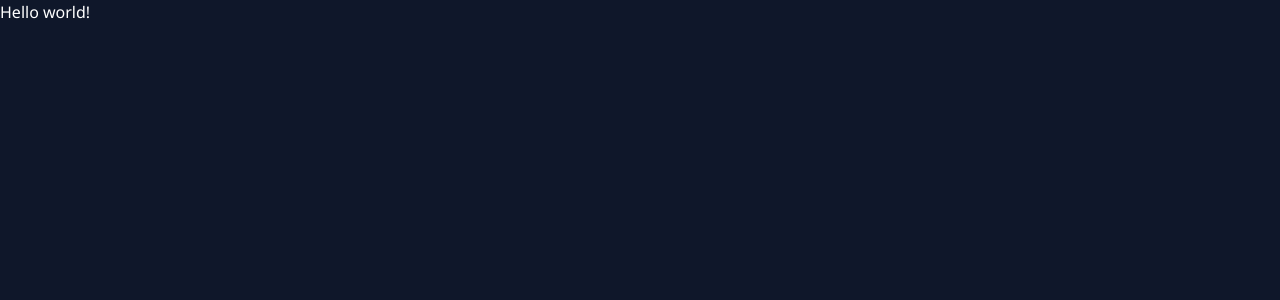
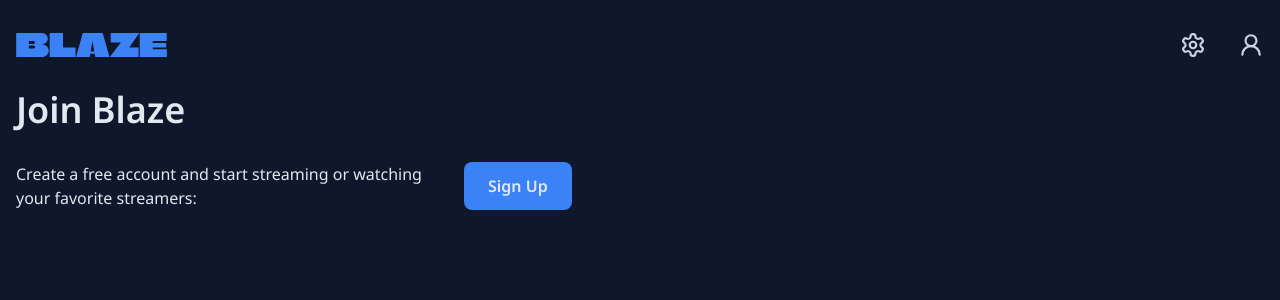
Before and after one commit to MisterKirill/blaze, a Next.js app in the folder web/: page / in a window 1280 px wide. Shown: the top 300 px of the page. Built offline with nearby package versions, Linux system fonts and the light colour scheme.

Commit message:
feat(web): start home page

```diff
--- a/web/src/app/layout.tsx
+++ b/web/src/app/layout.tsx
@@ -1,6 +1,7 @@
 import type { Metadata } from "next";
 import { Noto_Sans } from "next/font/google";
 import "./globals.css";
+import Header from "@/components/Header";
 
 const notoSans = Noto_Sans({
   subsets: ["latin", "cyrillic"],
@@ -18,7 +19,13 @@ export default function RootLayout({
 }>) {
   return (
     <html lang="en">
-      <body className={`${notoSans.className} antialiased`}>{children}</body>
+      <body className={`${notoSans.className} antialiased text-slate-200`}>
+        <Header />
+
+        <main className="container">
+          {children}
+        </main>
+      </body>
     </html>
   );
 }
--- a/web/src/app/page.tsx
+++ b/web/src/app/page.tsx
@@ -1,7 +1,18 @@
+import Button from "@/components/ui/Button";
+import Link from "next/link";
+
 export default function Page() {
   return (
     <>
-      Hello world!
+      <h1 className="font-semibold text-4xl mb-8">Join Blaze</h1>
+      <div className="flex flex-col md:flex-row gap-8 md:items-center">
+        <span className="max-w-[26rem]">
+          Create a free account and start streaming or watching your favorite streamers:
+        </span>
+        <Link href="/signup">
+          <Button>Sign Up</Button>
+        </Link>
+      </div>
     </>
   );
 }
--- /dev/null
+++ b/web/src/components/Header.tsx
@@ -0,0 +1,22 @@
+import { Settings, UserRound } from "lucide-react";
+import Image from "next/image";
+import Link from "next/link";
+
+export default function Header() {
+  return (
+    <header className="container flex items-center justify-between py-8">
+      <Link href="/">
+        <Image src="/logo.svg" alt="Blaze Logo" className="h-6 w-auto" width={0} height={0} />
+      </Link>
+
+      <div className="flex gap-8">
+        <Link href="/settings">
+          <Settings size={26} className="text-slate-300 hover:text-slate-400" />
+        </Link>
+        <Link href="/user">
+          <UserRound size={26} className="text-slate-300 hover:text-slate-400" />
+        </Link>
+      </div>
+    </header>
+  );
+}
--- /dev/null
+++ b/web/src/components/ui/Button.tsx
@@ -0,0 +1,12 @@
+import { ButtonHTMLAttributes } from "react";
+
+export default function Button({ children, ...props }: ButtonHTMLAttributes<HTMLButtonElement>) {
+  return (
+    <button
+      className="bg-blue-500 hover:bg-blue-600 rounded-lg px-6 py-3 font-semibold"
+      {...props}
+    >
+      {children}
+    </button>
+  );
+}
--- a/web/tailwind.config.ts
+++ b/web/tailwind.config.ts
@@ -7,6 +7,10 @@ export default {
     "./src/app/**/*.{js,ts,jsx,tsx,mdx}",
   ],
   theme: {
+    container: {
+      center: true,
+      padding: "1rem",
+    },
     extend: {},
   },
   plugins: [],
```
Also changed, not shown: web/package.json (+7 -6 lines), web/public/logo.svg (added), 1 other file (tests, documents, lock files or other folders).
